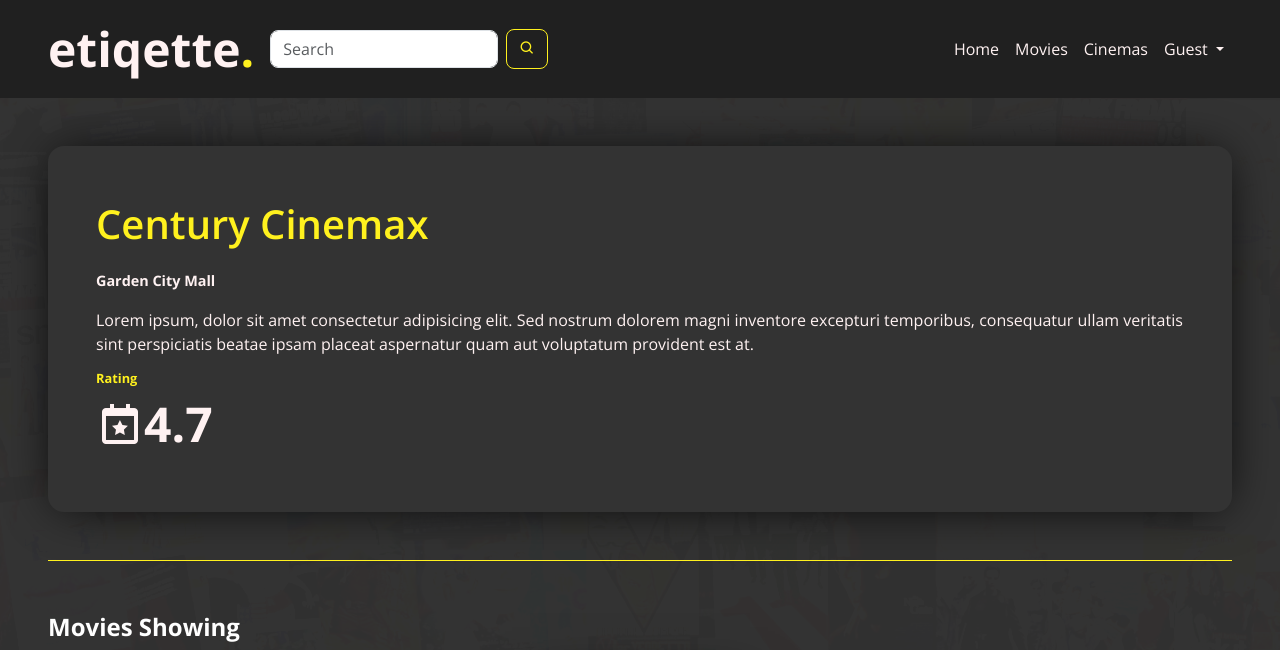
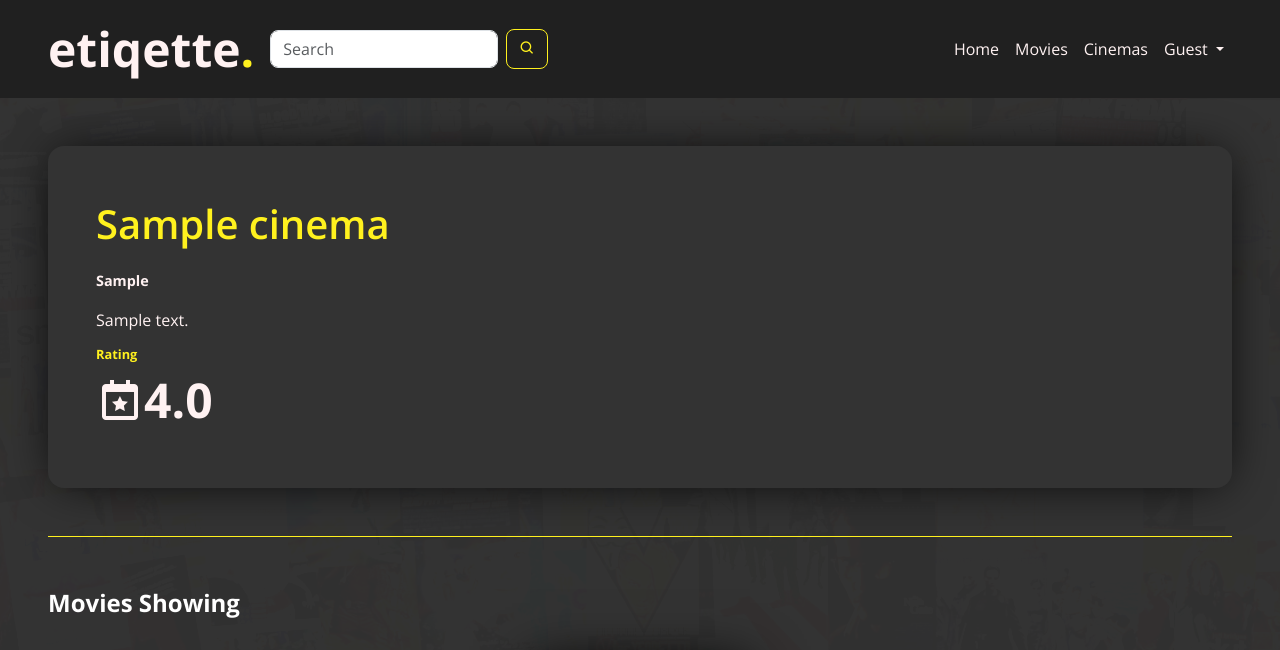
Before and after one commit to peterken674/etiqette, a Django app: template etiqette/templates/etiqette/cinema.html in a window 1280 px wide. Shown: the top 650 px of the page. Run offline with Django 3.2, Linux system fonts and the light colour scheme; tables that the repository leaves empty hold one stand-in row (values such as "Sample post"); the template is opened without the code that fills it: values that come from a table or form of the project are taken from there, most other values are stand-ins (such as "Sample title", 1, 10 or a date in 2020); grey boxes marked "Sample" are stand-in pictures; some libraries are stand-ins or nearby versions.

Commit message:
Fix cinema page.

```diff
--- a/etiqette/templates/etiqette/cinema.html
+++ b/etiqette/templates/etiqette/cinema.html
@@ -14,14 +14,14 @@
 
             </div>
             <div class="details position-relative p-5">
-                <p class="title">Century Cinemax</p>
-                <p class="small-details">Garden City Mall</p>
-                <p class="description">Lorem ipsum, dolor sit amet consectetur adipisicing elit. Sed nostrum dolorem magni inventore excepturi temporibus, consequatur ullam veritatis sint perspiciatis beatae ipsam placeat aspernatur quam aut voluptatum provident est at.</p>
+                <p class="title">{{cinema.name}}</p>
+                <p class="small-details">{{cinema.location}}</p>
+                <p class="description">{{cinema.description}}</p>
 
                 <div class="extra-details d-flex gap-5">
                     <div class="release-date">
                         <p>Rating</p>
-                        <p class="rating"><i class='bx bx-calendar-star'></i> 4.7</p>
+                        <p class="rating"><i class='bx bx-calendar-star'></i> {{cinema.rating}}</p>
                     </div>
                 </div>
 
@@ -33,20 +33,20 @@
                 <p>Movies Showing</p>
             </div>
             <div class="movies mx-5">
-                {% for movie in movies%}
+                {% for session in sessions%}
         <div class="movie">
             <div class="single-movie">
                 <div class="poster position-absolute">
-                    <img src="{{movie.poster_path}}" alt="" class="img-fluid">
+                    <img src="https://image.tmdb.org/t/p/w500{{session.movie.poster_path}}" alt="" class="img-fluid">
                 </div>
-                <a class="overlay position-absolute" href="{% url 'movie' movie_id=movie.movie_id %}">
-                    {{movie.vote_average}}
+                <a class="overlay position-absolute" href="{% url 'movie' movie_id=session.movie.movie_id%}">
+                    {{session.movie.vote_average}}
                 </a>
             </div>
             <div class="details">
-                <p class="movie-title">{{movie.title | truncatechars:24}}</p>
-                <p class="small-details">{% if adult %}Adult{%else%}GE{%endif%} | {{movie.runtime}}min |
-                    {{movie.original_language}} | Imax 3D</p>
+                <p class="movie-title">{{session.movie.title | truncatechars:24}}</p>
+                <p class="small-details">{% if session.movie.adult %}Adult{%else%}GE{%endif%} | {{session.movie.runtime}}min |
+                    {{session.movie.original_language}} | Imax 3D</p>
             </div>
         </div>
         {%endfor%}
--- a/etiqette/templates/etiqette/navbar.html
+++ b/etiqette/templates/etiqette/navbar.html
@@ -19,7 +19,7 @@
                     <a class="nav-link" aria-current="page" href="#">Movies</a>
                 </li>
                 <li class="nav-item">
-                    <a class="nav-link" aria-current="page" href="{% url 'cinema'%}">Cinemas</a>
+                    <a class="nav-link" aria-current="page" href="{% url 'cinema' cinema_id=1 %}">Cinemas</a>
                 </li>
                 <li class="nav-item dropdown">
                     {% if user.is_authenticated %}
--- a/etiqette/urls.py
+++ b/etiqette/urls.py
@@ -4,7 +4,7 @@ from . import views
 urlpatterns =[
     path('', views.index, name='index'),
     path('movie/<session_id>/', views.single_movie, name='movie'),
-    path('cinema/', views.single_cinema, name='cinema'),
+    path('cinema/<cinema_id>', views.single_cinema, name='cinema'),
     path('book/<session_id>/', views.book_ticket, name='book'),
 
     path('auth/login/', views.login_user, name='login'),
```
Also changed, not shown: etiqette/views.py (+9 -4 lines).
